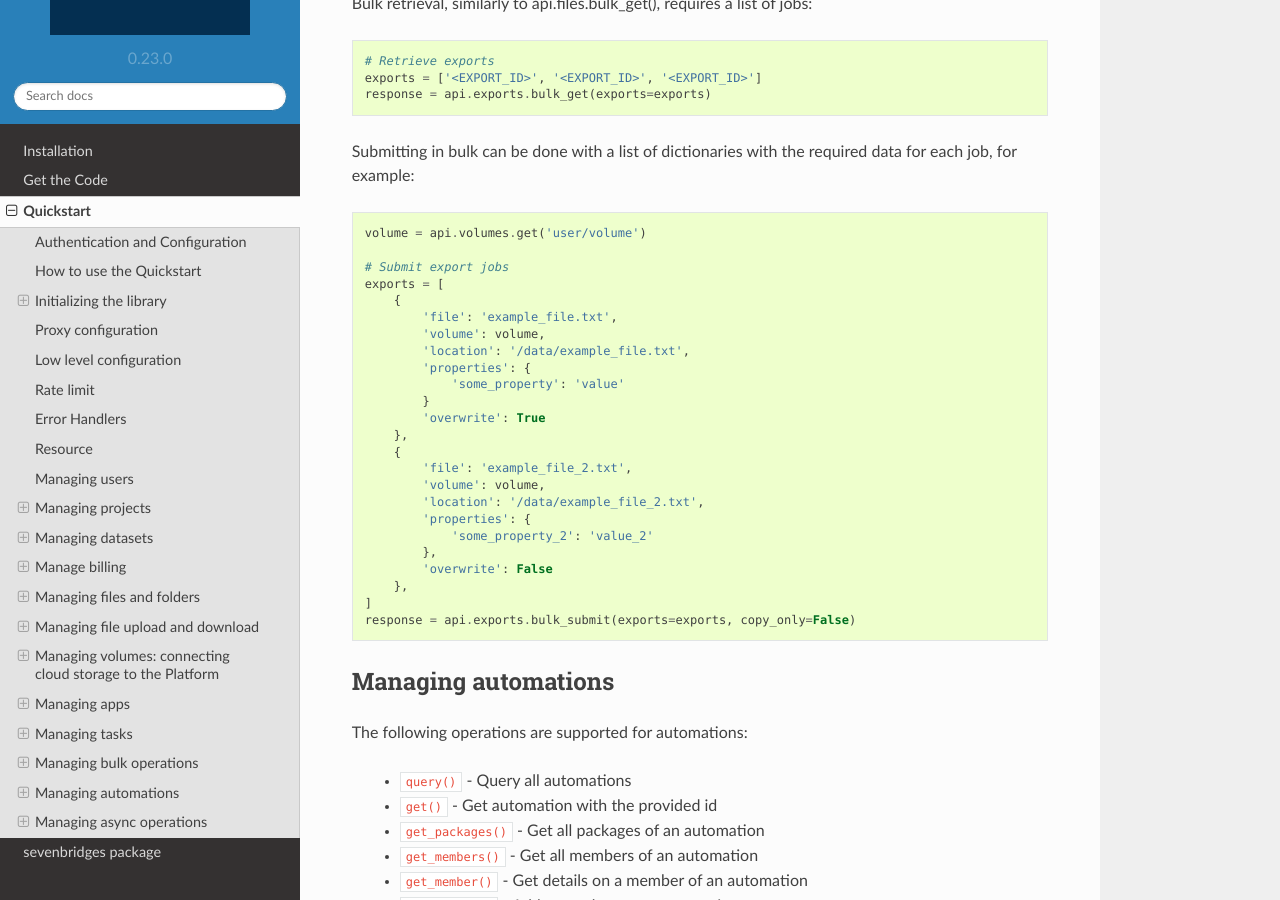
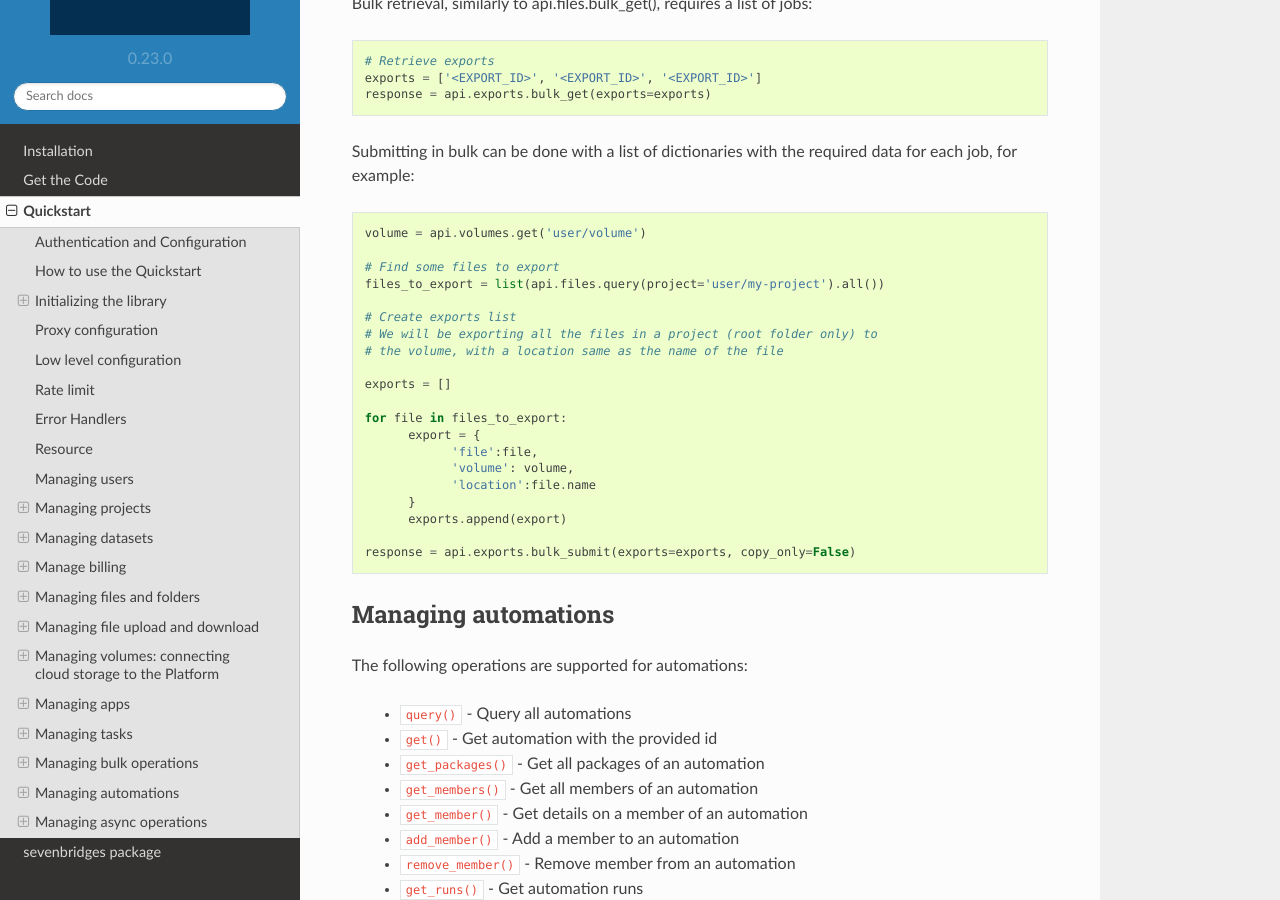
Before and after one commit to sbg/sevenbridges-python, a Sphinx documentation site: the page built from docs/quickstart.rst, in a window 1280 px wide and 900 px high, scrolled down 32856 px. Built offline with Sphinx 7.4.7 and the Read the Docs theme 2.0.0, drawn with Linux system fonts in a browser that asks for light colours.

Commit message:
Clarified bulk exports documentation

```diff
--- a/docs/quickstart.rst
+++ b/docs/quickstart.rst
@@ -1578,27 +1578,23 @@
 
     volume = api.volumes.get('user/volume')
 
-    # Submit export jobs
-    exports = [
-        {
-            'file': 'example_file.txt',
-            'volume': volume,
-            'location': '/data/example_file.txt',
-            'properties': {
-                'some_property': 'value'
-            }
-            'overwrite': True
-        },
-        {
-            'file': 'example_file_2.txt',
-            'volume': volume,
-            'location': '/data/example_file_2.txt',
-            'properties': {
-                'some_property_2': 'value_2'
-            },
-            'overwrite': False
-        },
-    ]
+    # Find some files to export
+    files_to_export = list(api.files.query(project='user/my-project').all())
+
+    # Create exports list
+    # We will be exporting all the files in a project (root folder only) to
+    # the volume, with a location same as the name of the file
+
+    exports = []
+
+    for file in files_to_export:
+          export = {
+                'file':file,
+                'volume': volume,
+                'location':file.name
+          }
+          exports.append(export)
+
     response = api.exports.bulk_submit(exports=exports, copy_only=False)
 
 
```
